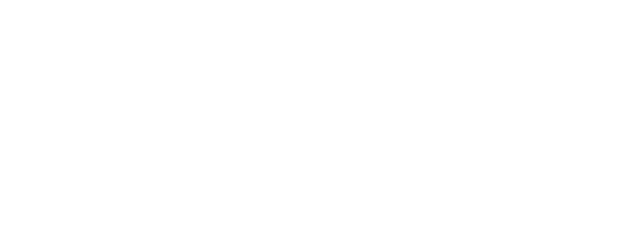
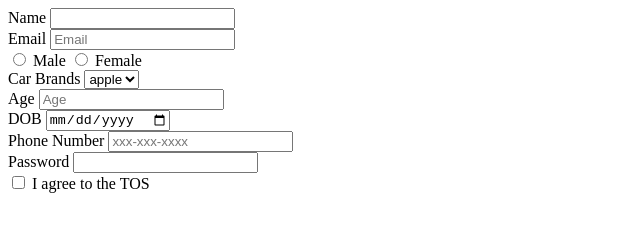
Before and after one commit to acciojob/signup-form-car-gvsumanth, a website: page main.html in a window 1280 px wide. Shown: the whole page, without its empty margins (0-640 px from the left). Drawn offline with Linux system fonts and the light colour scheme.

Commit message:
created a submission

```diff
--- a/main.html
+++ b/main.html
@@ -8,6 +8,43 @@
 
 <body>
 	<!-- the entire body must be written by student -->
+	<form method="post">
+		<label for="name">Name</label>
+		<input type="text" name="name" id="name" required>
+		<br>
+		<label for="email">Email</label>
+		<input type="email" name="email" id="email" placeholder='Email' required>
+		<br>
+		<input type="radio" name="gender" id="gender_m" required >
+		<label for="gender_m">Male</label>
+		<input type="radio" name="gender" id="gender_f" required >
+		<label for="gender_f">Female</label>
+		<br>
+		<label for="cars">Car Brands</label>
+		<select id="cars" placeholder="--Please choose an option--" required>
+			<option>apple</option>
+			<option>ball</option>
+			<option>cat</option>
+		</select>
+
+		<br>
+		<label for="age">Age</label>
+		<input type="number" name="age" id="age" placeholder="Age" required>
+		<br>
+		<label for="dob">DOB</label>
+		<input type="date" name="dob" id="dob" required>
+		<br>
+		<label for="tel">Phone Number</label>
+		<input type="tel" name="tel" id="tel" placeholder="xxx-xxx-xxxx">
+		<br>
+		<label for="password">Password</label>
+		<input type="password" name="password" id="password" required>
+		<br>
+
+		<input type="checkbox" name="tos" id="tos" required>
+				<label for="tos">I agree to the TOS</label>
+		<br>
+	</form>
     <script type="text/javascript" src="./script.js">
 </script>
 
```
